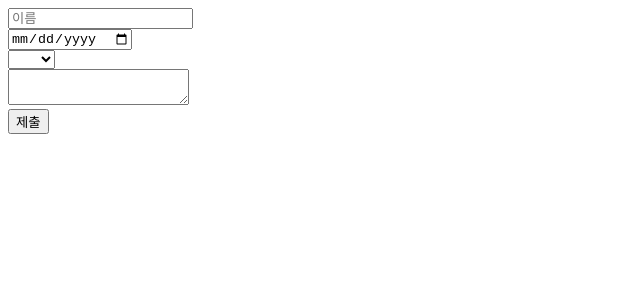
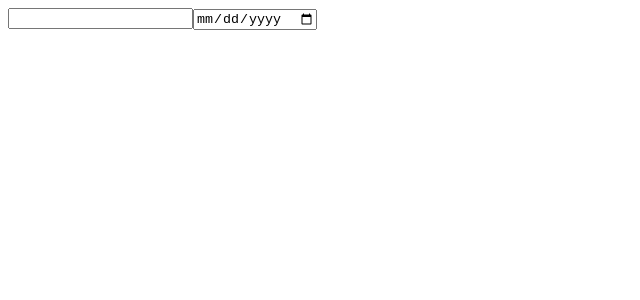
Before and after one commit to Jujungmin/onebite-react, a React (Vite) app in the folder section05/: page / in a window 1280 px wide. Shown: the top 300 px of the page, without its empty margins (0-640 px from the left). Built offline with nearby package versions, Linux system fonts and the light colour scheme.

Commit message:
React.js입문-ReactHooks

```diff
--- a/section05/src/App.jsx
+++ b/section05/src/App.jsx
@@ -1,12 +1,11 @@
 import './App.css';
 import { useState } from 'react';
-import Register from './components/Register';
+import HookExam from './components/HookExam';
 
 function App() {
-  const [light, setLight] = useState('Off');
   return (
     <>
-      <Register />
+      <HookExam />
     </>
   )
 }
--- /dev/null
+++ b/section05/src/components/HookExam.jsx
@@ -0,0 +1,31 @@
+import { useState } from 'react';
+import useInput from './../hooks/useInput';
+
+// 3가지 hook 관련된 팁
+// 1. 함수 컴포넌트, 커스텀 등 내부에서만 호출 가능(자바스크립트 함수 내에서는 안됨) => use사용
+// 2. 조건부로 호출될 수 없다.
+// 3. 중요! 커스텀 훅을 직접 만들 수 있다.
+
+// 커스텀 훅
+// src > hooks > useInput.jsx 파일로 따로 뺀다.
+// function useInput() {
+//   const [input, setInput] = useState('');
+//   const onChange = (e) => {
+//     setInput(e.target.value);
+//   }
+//   return [input, onChange];
+// }
+
+const HookExam = () => {
+  const [name, onChangeName] = useInput();
+  const [birth, onChangeBirth] = useInput();
+
+  return (
+    <>
+    <input value={name} onChange={onChangeName} />
+    <input value={birth} onChange={onChangeBirth} type="date" />
+    </>
+  )
+}
+
+export default HookExam;
--- /dev/null
+++ b/section05/src/hooks/useInput.jsx
@@ -0,0 +1,11 @@
+import { useState } from 'react';
+
+function useInput() {
+  const [input, setInput] = useState('');
+  const onChange = (e) => {
+    setInput(e.target.value);
+  }
+  return [input, onChange];
+}
+
+export default useInput;
```
